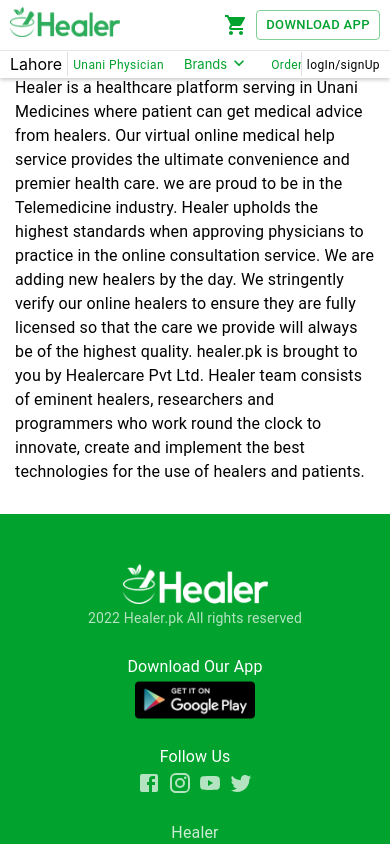
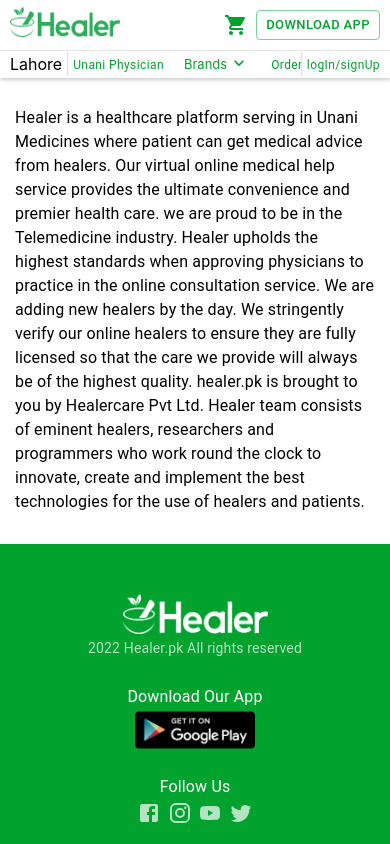
Before and after one commit to im-rahman1/healer-private, a Next.js app: page /about in a window 390 px wide. Shown: the top 844 px of the page. Built offline with nearby package versions, Linux system fonts and the light colour scheme.

Commit message:
added  logIn page

```diff
--- a/components/Header.js
+++ b/components/Header.js
@@ -16,6 +16,7 @@ import {
   Button,
   Icon,
   TextField,
+  ButtonBase,
 } from "@mui/material";
 import { theme } from "@/styles/theme";
 import { ThemeProvider } from "@mui/material/styles";
@@ -66,6 +67,7 @@ export default function Header() {
               </Link>
             </li>
             <li>
+              <div className={styles.inMobile}>
                 <ThemeProvider theme={theme}>
                   <Button
                     href="https://play.google.com/store/apps/details?id=com.healer.nature"
@@ -75,6 +77,14 @@ export default function Header() {
                     Download App
                   </Button>
                 </ThemeProvider>
+              </div>
+              <div className={styles.inDesktop}>
+                <ThemeProvider theme={theme}>
+                  <Button size="small" variant="outlined">
+                    Login/Signup
+                  </Button>
+                </ThemeProvider>
+              </div>
             </li>
           </ul>
         </nav>
@@ -97,9 +107,19 @@ export default function Header() {
             </Typography>
           </div>
         </div>
-        <Divider sx={{ marginRight: "5px" }} orientation="vertical" />
-        <div>
-          <Typography variant="caption">logIn/signUp</Typography>
+        <Divider
+          className={styles.inMobile}
+          sx={{ marginRight: "5px" }}
+          orientation="vertical"
+        />
+        <div className={styles.inMobile}>
+          <Link href="/login" passhref>
+            <a>
+              <Typography sx={muiStyles.text} variant="caption">
+                logIn/signUp
+              </Typography>
+            </a>
+          </Link>
         </div>
       </div>
     </header>
--- a/styles/header.module.css
+++ b/styles/header.module.css
@@ -102,3 +102,22 @@
     gap: 10px;
   }
 }
+
+/* remove and show */
+.inMobile {
+  display: none;
+}
+
+.inDesktop {
+  display: block;
+}
+
+@media screen and (max-width: 786px) {
+  .inMobile {
+    display: block;
+  }
+
+  .inDesktop {
+    display: none;
+  }
+}
--- a/styles/layout.module.css
+++ b/styles/layout.module.css
@@ -1,5 +1,5 @@
 .container {
-  padding-top: 46px;
+  padding-top: 76px;
 }
 
 .carousel_imgContainer {
```
Also changed, not shown: pages/[productType]/[brand]/[product]/index.js (+10 -2 lines), pages/logIn.js (added), styles/login.module.css (added). Lines whose indentation alone changed are shown as unchanged.
